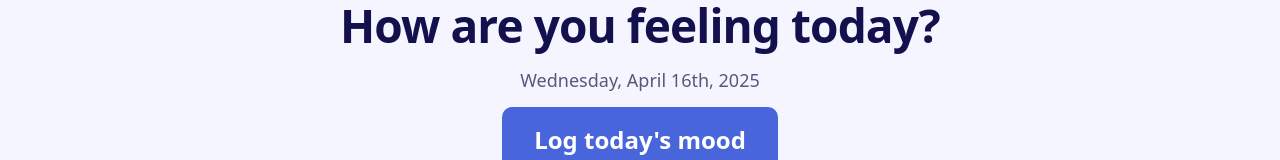
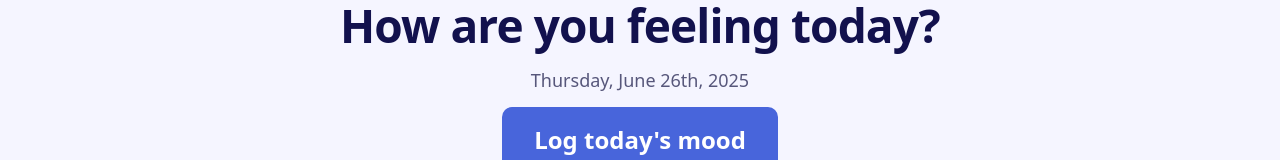
Before and after one commit to VicSchbt/mood-tracking-app, a Next.js app: page / in a window 1280 px wide. Shown: the part 174-334 px from the top of the page. Built offline with nearby package versions, Linux system fonts and the light colour scheme; data requests are answered from the project's data file; a web font is replaced by a local one.

Commit message:
feat(greetings): update ui according to last log and current date

```diff
--- /dev/null
+++ b/src/app/lib/utils/date.ts
@@ -0,0 +1,21 @@
+function getOrdinal(day: number): string {
+  if (day > 3 && day < 21) return 'th'; // 11th, 12th, 13th
+  switch (day % 10) {
+    case 1:
+      return 'st';
+    case 2:
+      return 'nd';
+    case 3:
+      return 'rd';
+    default:
+      return 'th';
+  }
+}
+
+export function formatDateWithOrdinal(date: Date) {
+  const weekday = date.toLocaleDateString('en-US', { weekday: 'long' });
+  const month = date.toLocaleDateString('en-US', { month: 'long' });
+  const day = date.getDate();
+  const year = date.getFullYear();
+  return `${weekday}, ${month} ${day}${getOrdinal(day)}, ${year}`;
+}
--- a/src/app/lib/utils.ts
+++ b/src/app/lib/utils/utils.ts
@@ -1,6 +1,6 @@
 import { LogEntry, TendencyType } from '@/types';
-import { MoodValue } from './moods';
-import { SleepValue } from './sleep';
+import { MoodValue } from '../moods';
+import { SleepValue } from '../sleep';
 
 /**
  * Calculates the average mood of the last 5 mood entries (by createdAt descending).
@@ -24,7 +24,7 @@ function roundToSleepValue(value: number): SleepValue {
   if (value < 4) return 3.5;
   if (value < 6) return 5.5;
   if (value < 8) return 7.5;
-  return 9.5;
+  return 9;
 }
 
 /**
--- a/src/app/page.tsx
+++ b/src/app/page.tsx
@@ -4,7 +4,7 @@ import Greeting from '@/components/Greeting';
 import TrendChart from '@/components/TrendChart/TrendChart';
 import Container from '@/components/Container';
 import { useEffect, useState } from 'react';
-import { getAverageMoodLast5Days, getAverageSleepLast5Days } from './lib/utils';
+import { getAverageMoodLast5Days, getAverageSleepLast5Days } from './lib/utils/utils';
 import MoodAverageCard from '@/components/AverageCard/MoodAverageCard';
 import SleepAverageCard from '@/components/AverageCard/SleepAverageCard';
 import LogModal from '@/components/LogModal/LogModal';
--- a/src/app/store/logStore.ts
+++ b/src/app/store/logStore.ts
@@ -8,9 +8,10 @@ interface LogStore {
   addLog: (log: LogEntry) => void;
   setLogs: (logs: LogEntry[]) => void;
   clearLogs: () => void;
+  getLastLog: () => LogEntry | null;
 }
 
-export const useLogStore = create<LogStore>((set) => ({
+export const useLogStore = create<LogStore>((set, get) => ({
   logs: [],
   fetchLogs: async () => {
     const logs = await fetchMoods();
@@ -19,4 +20,8 @@ export const useLogStore = create<LogStore>((set) => ({
   addLog: (log) => set((state) => ({ logs: [...state.logs, log] })),
   setLogs: (logs) => set({ logs }),
   clearLogs: () => set({ logs: [] }),
+  getLastLog: () => {
+    const logs = get().logs;
+    return logs.length > 0 ? logs[logs.length - 1] : null;
+  },
 }));
--- a/src/components/AverageCard/MoodAverageCard.tsx
+++ b/src/components/AverageCard/MoodAverageCard.tsx
@@ -4,7 +4,7 @@ import { getMood, MoodValue } from '@/app/lib/moods';
 import AverageCard from './AverageCard';
 import { useEffect, useState } from 'react';
 import TendancyLine from './TendancyLine';
-import { compareLast5WithPrevious5Mood, isValueEmpty } from '@/app/lib/utils';
+import { compareLast5WithPrevious5Mood, isValueEmpty } from '@/app/lib/utils/utils';
 import { LogEntry } from '@/types';
 
 type Props = {
--- a/src/components/AverageCard/SleepAverageCard.tsx
+++ b/src/components/AverageCard/SleepAverageCard.tsx
@@ -1,5 +1,5 @@
 import { getSleep, SleepValue } from '@/app/lib/sleep';
-import { compareLast5WithPrevious5Sleep, isValueEmpty } from '@/app/lib/utils';
+import { compareLast5WithPrevious5Sleep, isValueEmpty } from '@/app/lib/utils/utils';
 import { LogEntry } from '@/types';
 import { useEffect, useState } from 'react';
 import AverageCard from './AverageCard';
--- a/src/components/Greeting.tsx
+++ b/src/components/Greeting.tsx
@@ -1,4 +1,6 @@
+import { useLogStore } from '@/app/store/logStore';
 import Button from './Button/Button';
+import { formatDateWithOrdinal } from '@/app/lib/utils/date';
 
 interface GreetingProps {
   className?: string;
@@ -6,14 +8,22 @@ interface GreetingProps {
 }
 
 const Greeting = ({ className, onOpenLogModal }: GreetingProps) => {
+  const { getLastLog } = useLogStore();
+  const lastLog = getLastLog();
+
+  const hasLoggedToday =
+    lastLog?.createdAt.split('T')[0] === new Date().toISOString().split('T')[0];
+
+  const today = formatDateWithOrdinal(new Date());
+
   return (
     <div className={`flex flex-col items-center justify-center gap-200 text-center ${className}`}>
       <p className="preset-3-mobile md:preset-3 font-bold text-blue-600">Hello, Lisa!</p>
       <h1 className="preset-1-mobile md:preset-1 font-bold text-neutral-900">
         How are you feeling today?
       </h1>
-      <p className="preset-6 text-neutral-600">Wednesday, April 16th, 2025</p>
-      <Button label="Log today's mood" onClick={onOpenLogModal} />
+      <p className="preset-6 text-neutral-600">{today}</p>
+      {!hasLoggedToday && <Button label="Log today's mood" onClick={onOpenLogModal} />}
     </div>
   );
 };
```
